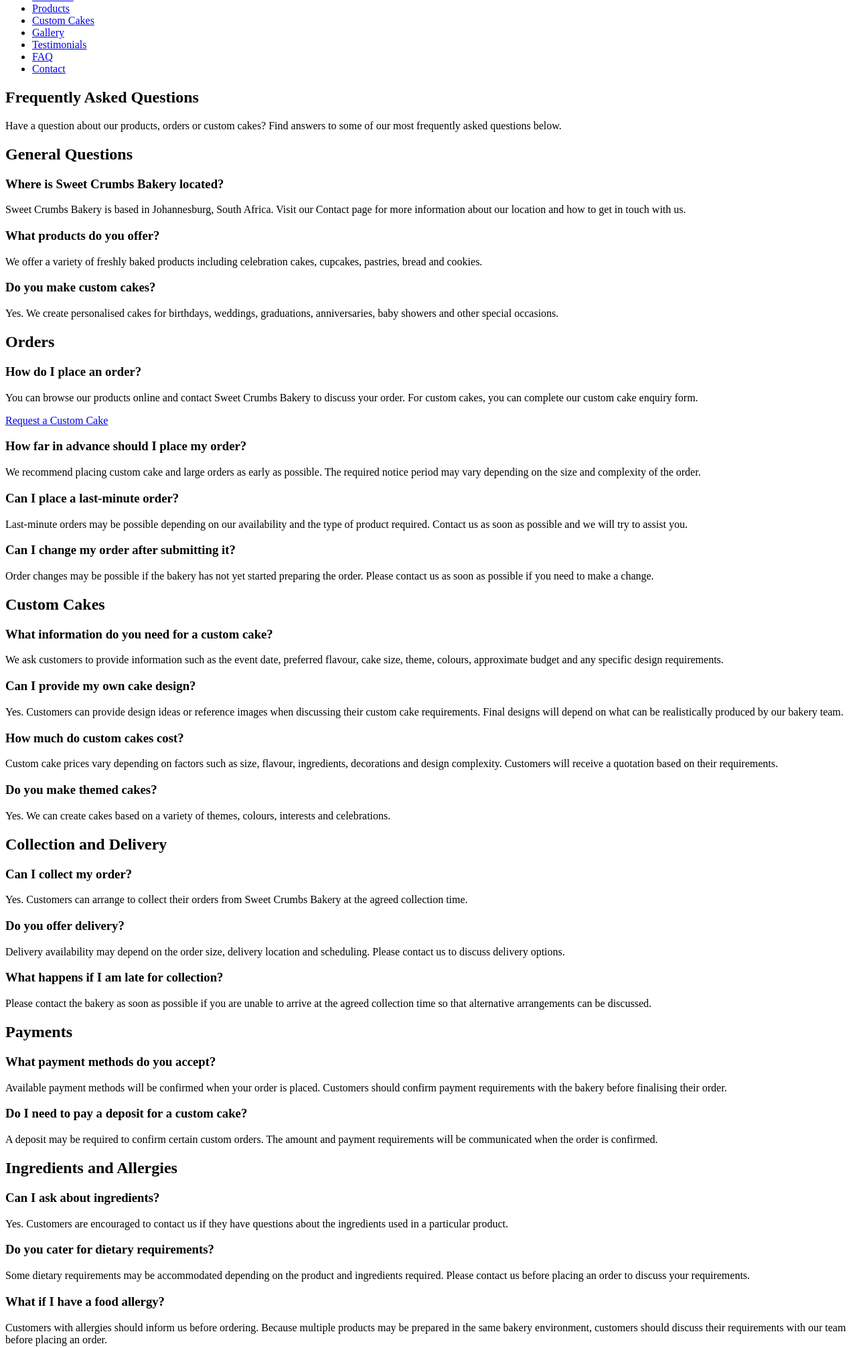
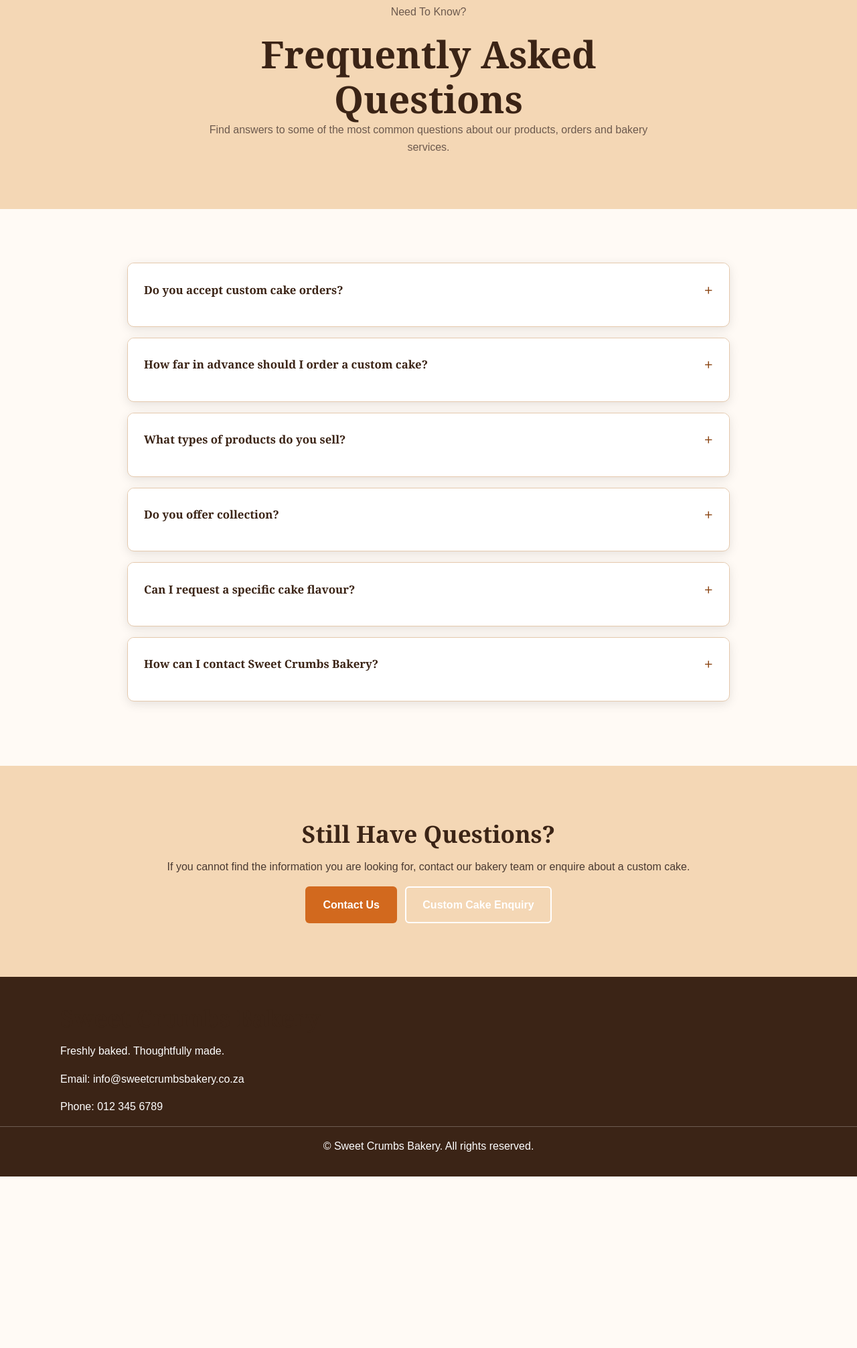
Before and after one commit to Moeketsi-S/travel-agency, a plain HTML site: page faq.html in a window 1280 px wide. Shown: the part 146-2158 px from the top of the page at 67% size. After the commit the page ends 1902 px from the top, so only its background shows below. Drawn offline with Linux system fonts and the light colour scheme.

Commit message:
Added interactive FAQ accordion

```diff
--- a/css/style.css
+++ b/css/style.css
@@ -611,6 +611,74 @@
     margin-bottom: 0;
 }
 
+/* ---------- FAQ Page ---------- */
+
+.faq-list {
+    max-width: 900px;
+    margin: 0 auto;
+}
+
+.faq-item {
+    background-color: var(--white);
+    border: 1px solid var(--border-color);
+    border-radius: 10px;
+    margin-bottom: 1rem;
+    box-shadow: var(--shadow);
+    overflow: hidden;
+}
+
+.faq-question {
+    width: 100%;
+    display: flex;
+    align-items: center;
+    justify-content: space-between;
+    gap: 1rem;
+    padding: 1.4rem 1.5rem;
+    border: none;
+    background-color: var(--white);
+    color: var(--dark-color);
+    font-family: inherit;
+    font-size: 1.05rem;
+    font-weight: bold;
+    text-align: left;
+    cursor: pointer;
+    transition: var(--transition);
+}
+
+.faq-question:hover {
+    background-color: var(--light-color);
+}
+
+.faq-question:focus-visible {
+    outline: 3px solid var(--accent-color);
+    outline-offset: -3px;
+}
+
+.faq-icon {
+    flex-shrink: 0;
+    color: var(--primary-color);
+    font-size: 1.5rem;
+    font-weight: normal;
+    transition: transform 0.3s ease;
+}
+
+.faq-question[aria-expanded="true"] .faq-icon {
+    transform: rotate(45deg);
+}
+
+.faq-answer {
+    padding: 0 1.5rem 1.5rem;
+    color: var(--text-color);
+}
+
+.faq-answer p {
+    margin-bottom: 0;
+}
+
+.faq-answer a {
+    font-weight: bold;
+}
+
 /* ---------- Responsive Design ---------- */
 
 @media (max-width: 900px) {
@@ -636,6 +704,15 @@
 
     .header-container {
         min-height: 65px;
+    }
+
+    .faq-question{
+        padding: 1.2rem;
+        font-size: 1rem;
+    }
+
+    .faq-answer{
+        padding: 0 1.2rem 1.2rem;
     }
 
     .testimonial-grid{
--- a/faq.html
+++ b/faq.html
@@ -4,392 +4,324 @@
     <meta charset="UTF-8">
     <meta name="viewport" content="width=device-width, initial-scale=1.0">
 
-    <meta name="description" content="Find answers to frequently asked questions about Sweet Crumbs Bakery, including orders, custom cakes, collection, payments and product availability.">
-    <meta name="keywords" content="Sweet Crumbs Bakery FAQ, bakery questions, cake orders, custom cakes Johannesburg, bakery payments">
+    <meta name="description" content="Frequently asked questions about Sweet Crumbs Bakery, including orders, custom cakes, collection, payments and bakery services.">
+    <meta name="keywords" content="Sweet Crumbs Bakery, bakery FAQ, cake orders, custom cakes, bakery questions">
     <meta name="author" content="Sweet Crumbs Bakery">
 
-    <title>Frequently Asked Questions | Sweet Crumbs Bakery</title>
+    <title>FAQ | Sweet Crumbs Bakery</title>
+
+    <link rel="stylesheet" href="css/style.css">
 </head>
 
 <body>
 
     <!-- Header -->
-    <header>
+    <header class="site-header">
+        <div class="container header-container">
 
-        <div>
-            <h1>Sweet Crumbs Bakery</h1>
-            <p>Freshly Baked Happiness, Every Day.</p>
-        </div>
+            <a href="index.html" class="logo">
+                Sweet Crumbs Bakery
+            </a>
 
-        <!-- Main Navigation -->
-        <nav aria-label="Main navigation">
-            <ul>
+            <button
+                class="menu-toggle"
+                id="menuToggle"
+                type="button"
+                aria-label="Open navigation menu"
+                aria-expanded="false"
+                aria-controls="navList">
+                ☰
+            </button>
+
+            <nav class="main-nav" aria-label="Main navigation">
+                <ul class="nav-list" id="navList">
                     <li><a href="index.html">Home</a></li>
                     <li><a href="about.html">About Us</a></li>
                     <li><a href="products.html">Products</a></li>
                     <li><a href="custom-cakes.html">Custom Cakes</a></li>
                     <li><a href="gallery.html">Gallery</a></li>
                     <li><a href="testimonials.html">Testimonials</a></li>
-                <li><a href="faq.html">FAQ</a></li>
+                    <li><a href="faq.html" class="active">FAQ</a></li>
                     <li><a href="contact.html">Contact</a></li>
                 </ul>
             </nav>
 
+        </div>
     </header>
 
 
-    <!-- Main Content -->
+    <!-- Page Hero -->
     <main>
 
-        <!-- Introduction -->
-        <section>
-
-            <h2>Frequently Asked Questions</h2>
-
+        <section class="page-hero">
+            <div class="container">
+                <div class="section-heading">
+                    <p class="section-label">Need To Know?</p>
+                    <h1>Frequently Asked Questions</h1>
                     <p>
-                Have a question about our products, orders or custom cakes?
-                Find answers to some of our most frequently asked questions
-                below.
+                        Find answers to some of the most common questions
+                        about our products, orders and bakery services.
                     </p>
-
+                </div>
+            </div>
         </section>
 
 
-        <!-- General Questions -->
-        <section>
+        <!-- FAQ Section -->
+        <section class="section">
+            <div class="container">
 
-            <h2>General Questions</h2>
+                <div class="faq-list">
 
+                    <!-- FAQ 1 -->
+                    <article class="faq-item">
+                        <h2>
+                            <button
+                                class="faq-question"
+                                type="button"
+                                aria-expanded="false"
+                                aria-controls="faq-answer-1"
+                                id="faq-question-1">
+                                Do you accept custom cake orders?
+                                <span class="faq-icon" aria-hidden="true">+</span>
+                            </button>
+                        </h2>
 
-            <article>
-
-                <h3>Where is Sweet Crumbs Bakery located?</h3>
-
+                        <div
+                            class="faq-answer"
+                            id="faq-answer-1"
+                            role="region"
+                            aria-labelledby="faq-question-1"
+                            hidden>
                             <p>
-                    Sweet Crumbs Bakery is based in Johannesburg, South Africa.
-                    Visit our Contact page for more information about our
-                    location and how to get in touch with us.
+                                Yes. We accept custom cake enquiries for birthdays,
+                                weddings, anniversaries, graduations and other
+                                special occasions. Customers can use our
+                                <a href="custom-cakes.html">Custom Cakes</a>
+                                enquiry form to provide their requirements.
                             </p>
-
+                        </div>
                     </article>
 
 
-            <article>
+                    <!-- FAQ 2 -->
+                    <article class="faq-item">
+                        <h2>
+                            <button
+                                class="faq-question"
+                                type="button"
+                                aria-expanded="false"
+                                aria-controls="faq-answer-2"
+                                id="faq-question-2">
+                                How far in advance should I order a custom cake?
+                                <span class="faq-icon" aria-hidden="true">+</span>
+                            </button>
+                        </h2>
 
-                <h3>What products do you offer?</h3>
-
+                        <div
+                            class="faq-answer"
+                            id="faq-answer-2"
+                            role="region"
+                            aria-labelledby="faq-question-2"
+                            hidden>
                             <p>
-                    We offer a variety of freshly baked products including
-                    celebration cakes, cupcakes, pastries, bread and cookies.
+                                We recommend placing custom cake enquiries as early
+                                as possible, particularly for large celebrations,
+                                weddings and busy periods. This gives our bakery
+                                enough time to prepare your order according to
+                                your requirements.
                             </p>
-
+                        </div>
                     </article>
 
 
-            <article>
+                    <!-- FAQ 3 -->
+                    <article class="faq-item">
+                        <h2>
+                            <button
+                                class="faq-question"
+                                type="button"
+                                aria-expanded="false"
+                                aria-controls="faq-answer-3"
+                                id="faq-question-3">
+                                What types of products do you sell?
+                                <span class="faq-icon" aria-hidden="true">+</span>
+                            </button>
+                        </h2>
 
-                <h3>Do you make custom cakes?</h3>
-
+                        <div
+                            class="faq-answer"
+                            id="faq-answer-3"
+                            role="region"
+                            aria-labelledby="faq-question-3"
+                            hidden>
                             <p>
-                    Yes. We create personalised cakes for birthdays, weddings,
-                    graduations, anniversaries, baby showers and other special
-                    occasions.
+                                Our product range includes celebration cakes,
+                                cupcakes, fresh pastries, bread, cookies and
+                                special treats. Visit our
+                                <a href="products.html">Products</a>
+                                page to explore the range.
                             </p>
-
+                        </div>
                     </article>
 
+
+                    <!-- FAQ 4 -->
+                    <article class="faq-item">
+                        <h2>
+                            <button
+                                class="faq-question"
+                                type="button"
+                                aria-expanded="false"
+                                aria-controls="faq-answer-4"
+                                id="faq-question-4">
+                                Do you offer collection?
+                                <span class="faq-icon" aria-hidden="true">+</span>
+                            </button>
+                        </h2>
+
+                        <div
+                            class="faq-answer"
+                            id="faq-answer-4"
+                            role="region"
+                            aria-labelledby="faq-question-4"
+                            hidden>
+                            <p>
+                                Yes. Customers can arrange to collect their orders
+                                from the bakery. Collection details can be confirmed
+                                when an order or custom cake enquiry is processed.
+                            </p>
+                        </div>
+                    </article>
+
+
+                    <!-- FAQ 5 -->
+                    <article class="faq-item">
+                        <h2>
+                            <button
+                                class="faq-question"
+                                type="button"
+                                aria-expanded="false"
+                                aria-controls="faq-answer-5"
+                                id="faq-question-5">
+                                Can I request a specific cake flavour?
+                                <span class="faq-icon" aria-hidden="true">+</span>
+                            </button>
+                        </h2>
+
+                        <div
+                            class="faq-answer"
+                            id="faq-answer-5"
+                            role="region"
+                            aria-labelledby="faq-question-5"
+                            hidden>
+                            <p>
+                                Yes. Our custom cake enquiry form allows customers
+                                to select a preferred flavour. Additional
+                                requirements can also be included in the enquiry.
+                            </p>
+                        </div>
+                    </article>
+
+
+                    <!-- FAQ 6 -->
+                    <article class="faq-item">
+                        <h2>
+                            <button
+                                class="faq-question"
+                                type="button"
+                                aria-expanded="false"
+                                aria-controls="faq-answer-6"
+                                id="faq-question-6">
+                                How can I contact Sweet Crumbs Bakery?
+                                <span class="faq-icon" aria-hidden="true">+</span>
+                            </button>
+                        </h2>
+
+                        <div
+                            class="faq-answer"
+                            id="faq-answer-6"
+                            role="region"
+                            aria-labelledby="faq-question-6"
+                            hidden>
+                            <p>
+                                You can contact us by visiting our
+                                <a href="contact.html">Contact</a>
+                                page. There you will find our contact information
+                                and additional options for getting in touch.
+                            </p>
+                        </div>
+                    </article>
+
+                </div>
+
+            </div>
         </section>
 
 
-        <!-- Ordering Questions -->
-        <section>
-
-            <h2>Orders</h2>
-
-
-            <article>
-
-                <h3>How do I place an order?</h3>
-
-                <p>
-                    You can browse our products online and contact Sweet Crumbs
-                    Bakery to discuss your order. For custom cakes, you can
-                    complete our custom cake enquiry form.
-                </p>
-
-                <a href="custom-cakes.html">
-                    Request a Custom Cake
-                </a>
-
-            </article>
-
-
-            <article>
-
-                <h3>How far in advance should I place my order?</h3>
-
-                <p>
-                    We recommend placing custom cake and large orders as early
-                    as possible. The required notice period may vary depending
-                    on the size and complexity of the order.
-                </p>
-
-            </article>
-
-
-            <article>
-
-                <h3>Can I place a last-minute order?</h3>
-
-                <p>
-                    Last-minute orders may be possible depending on our
-                    availability and the type of product required. Contact us
-                    as soon as possible and we will try to assist you.
-                </p>
-
-            </article>
-
-
-            <article>
-
-                <h3>Can I change my order after submitting it?</h3>
-
-                <p>
-                    Order changes may be possible if the bakery has not yet
-                    started preparing the order. Please contact us as soon
-                    as possible if you need to make a change.
-                </p>
-
-            </article>
-
-        </section>
-
-
-        <!-- Custom Cake Questions -->
-        <section>
-
-            <h2>Custom Cakes</h2>
-
-
-            <article>
-
-                <h3>What information do you need for a custom cake?</h3>
-
-                <p>
-                    We ask customers to provide information such as the event
-                    date, preferred flavour, cake size, theme, colours,
-                    approximate budget and any specific design requirements.
-                </p>
-
-            </article>
-
-
-            <article>
-
-                <h3>Can I provide my own cake design?</h3>
-
-                <p>
-                    Yes. Customers can provide design ideas or reference
-                    images when discussing their custom cake requirements.
-                    Final designs will depend on what can be realistically
-                    produced by our bakery team.
-                </p>
-
-            </article>
-
-
-            <article>
-
-                <h3>How much do custom cakes cost?</h3>
-
-                <p>
-                    Custom cake prices vary depending on factors such as size,
-                    flavour, ingredients, decorations and design complexity.
-                    Customers will receive a quotation based on their
-                    requirements.
-                </p>
-
-            </article>
-
-
-            <article>
-
-                <h3>Do you make themed cakes?</h3>
-
-                <p>
-                    Yes. We can create cakes based on a variety of themes,
-                    colours, interests and celebrations.
-                </p>
-
-            </article>
-
-        </section>
-
-
-        <!-- Collection and Delivery -->
-        <section>
-
-            <h2>Collection and Delivery</h2>
-
-
-            <article>
-
-                <h3>Can I collect my order?</h3>
-
-                <p>
-                    Yes. Customers can arrange to collect their orders from
-                    Sweet Crumbs Bakery at the agreed collection time.
-                </p>
-
-            </article>
-
-
-            <article>
-
-                <h3>Do you offer delivery?</h3>
-
-                <p>
-                    Delivery availability may depend on the order size,
-                    delivery location and scheduling. Please contact us to
-                    discuss delivery options.
-                </p>
-
-            </article>
-
-
-            <article>
-
-                <h3>What happens if I am late for collection?</h3>
-
-                <p>
-                    Please contact the bakery as soon as possible if you are
-                    unable to arrive at the agreed collection time so that
-                    alternative arrangements can be discussed.
-                </p>
-
-            </article>
-
-        </section>
-
-
-        <!-- Payment Questions -->
-        <section>
-
-            <h2>Payments</h2>
-
-
-            <article>
-
-                <h3>What payment methods do you accept?</h3>
-
-                <p>
-                    Available payment methods will be confirmed when your
-                    order is placed. Customers should confirm payment
-                    requirements with the bakery before finalising their order.
-                </p>
-
-            </article>
-
-
-            <article>
-
-                <h3>Do I need to pay a deposit for a custom cake?</h3>
-
-                <p>
-                    A deposit may be required to confirm certain custom orders.
-                    The amount and payment requirements will be communicated
-                    when the order is confirmed.
-                </p>
-
-            </article>
-
-        </section>
-
-
-        <!-- Ingredients and Allergies -->
-        <section>
-
-            <h2>Ingredients and Allergies</h2>
-
-
-            <article>
-
-                <h3>Can I ask about ingredients?</h3>
-
-                <p>
-                    Yes. Customers are encouraged to contact us if they have
-                    questions about the ingredients used in a particular
-                    product.
-                </p>
-
-            </article>
-
-
-            <article>
-
-                <h3>Do you cater for dietary requirements?</h3>
-
-                <p>
-                    Some dietary requirements may be accommodated depending
-                    on the product and ingredients required. Please contact
-                    us before placing an order to discuss your requirements.
-                </p>
-
-            </article>
-
-
-            <article>
-
-                <h3>What if I have a food allergy?</h3>
-
-                <p>
-                    Customers with allergies should inform us before ordering.
-                    Because multiple products may be prepared in the same
-                    bakery environment, customers should discuss their
-                    requirements with our team before placing an order.
-                </p>
-
-            </article>
-
-        </section>
-
-
-        <!-- Still Have Questions -->
-        <section>
+        <!-- Call To Action -->
+        <section class="cta section">
+            <div class="container">
 
                 <h2>Still Have Questions?</h2>
 
                 <p>
-                If you cannot find the answer to your question here, our team
-                will be happy to assist you.
+                    If you cannot find the information you are looking for,
+                    contact our bakery team or enquire about a custom cake.
                 </p>
 
-            <a href="contact.html">
-                Contact Sweet Crumbs Bakery
+                <div class="cta-buttons">
+                    <a href="contact.html" class="btn btn-primary">
+                        Contact Us
                     </a>
 
+                    <a href="custom-cakes.html" class="btn btn-secondary">
+                        Custom Cake Enquiry
+                    </a>
+                </div>
+
+            </div>
         </section>
 
     </main>
 
 
     <!-- Footer -->
-    <footer>
+    <footer class="site-footer">
+        <div class="container footer-container">
 
+            <div class="footer-brand">
+                <h2>Sweet Crumbs Bakery</h2>
+                <p>Freshly baked. Thoughtfully made.</p>
+            </div>
+
+            <div class="footer-contact">
+                <p>Email: info@sweetcrumbsbakery.co.za</p>
+                <p>Phone: 012 345 6789</p>
+            </div>
+
+        </div>
+
+        <div class="footer-bottom">
             <p>
-            &copy; 2026 Sweet Crumbs Bakery. All rights reserved.
+                &copy; <span id="currentYear"></span>
+                Sweet Crumbs Bakery. All rights reserved.
             </p>
+        </div>
+    </footer>
 
-        <nav aria-label="Footer navigation">
 
-            <a href="index.html">Home</a> |
-            <a href="about.html">About Us</a> |
-            <a href="products.html">Products</a> |
-            <a href="contact.html">Contact</a>
+    <!-- Back To Top -->
+    <button
+        id="backToTop"
+        class="back-to-top"
+        type="button"
+        aria-label="Back to top">
+        ↑
+    </button>
 
-        </nav>
 
-    </footer>
+    <script src="js/script.js"></script>
 
 </body>
 </html>
```
Also changed, not shown: javascript/script.js (+31 -0 lines). Lines whose indentation alone changed are shown as unchanged.
